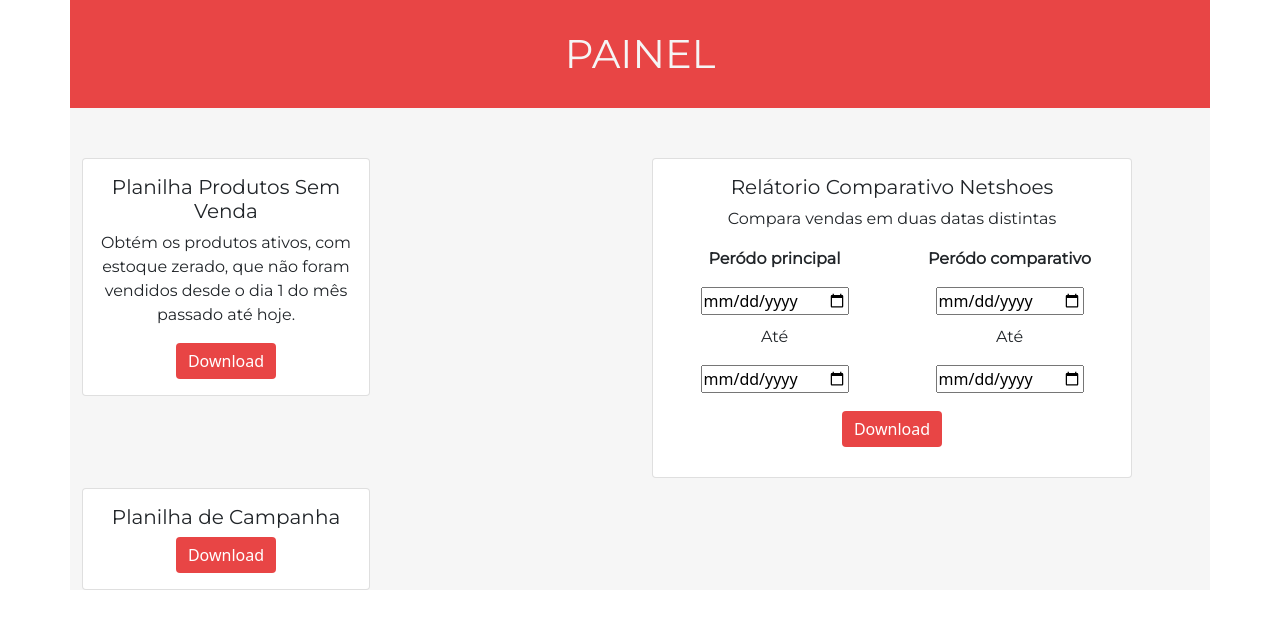
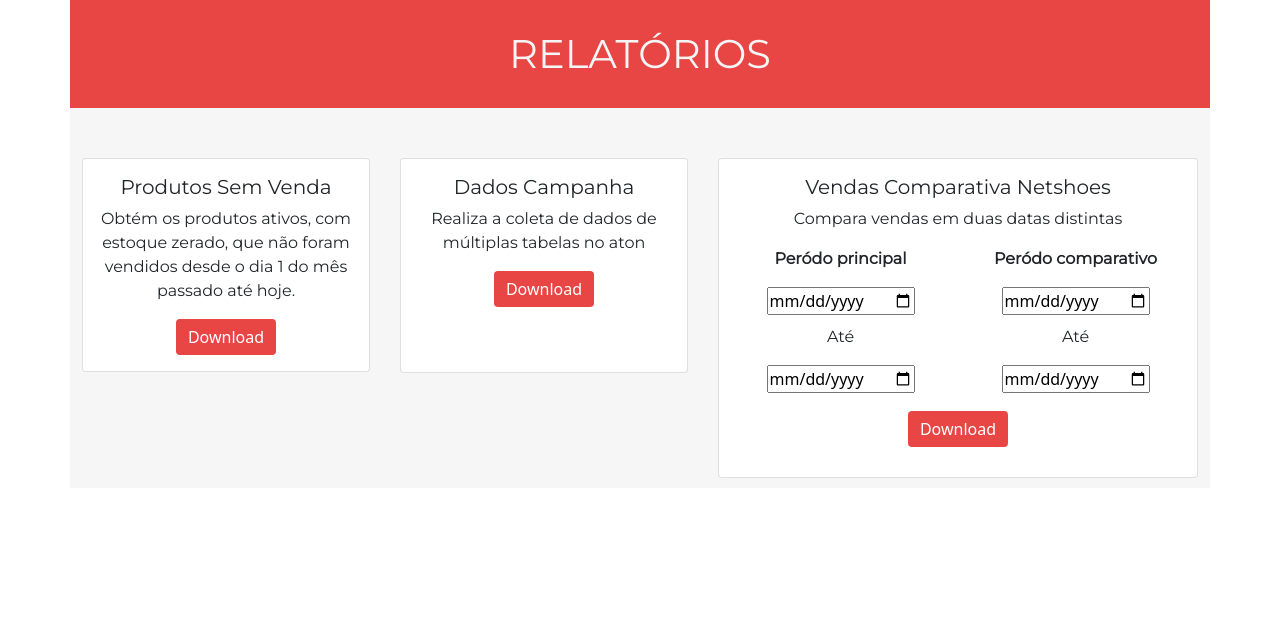
Before and after one commit to linharesrocha/django-dagg, a Django app: page /relatorios/ in a window 1280 px wide. Shown: the top 629 px of the page. Run offline with Django 4.2, Linux system fonts and the light colour scheme.

Commit message:
Atualizando posicao

```diff
--- a/relatorios/templates/relatorios/index.html
+++ b/relatorios/templates/relatorios/index.html
@@ -23,14 +23,14 @@
     <div class="container">
         <div id="header" class="row">
             <div class="col">
-                <h1 id="header-titulo">PAINEL</h1>
+                <h1 id="header-titulo">RELATÓRIOS</h1>
             </div>
         </div>
         <div class="row">
             <div class="col text-center">
                 <div class="card" style="width: 18rem;">
                     <div class="card-body">
-                        <h5 class="card-title">Planilha Produtos Sem Venda</h5>
+                        <h5 class="card-title">Produtos Sem Venda</h5>
                         <p class="card-text">Obtém os produtos ativos, com estoque zerado, que não foram vendidos desde
                             o
                             dia 1 do mês passado até hoje.</p>
@@ -43,9 +43,22 @@
                 </div>
             </div>
             <div class="col text-center">
+                <div class="card" style="width: 18rem; height:13.44rem;">
+                    <div class="card-body">
+                        <h5 class="card-title">Dados Campanha</h5>
+                        <p class="card-text">Realiza a coleta de dados de múltiplas tabelas no aton</p>
+                        <form action="excel_planilha_campanha/" method="post">
+                            <button onclick="alertaAguardaPlanilha()" id="btn-planilha-campanha" type="submit"
+                                value="Gerar Excel" class="btn btn-secondary">Download</button>
+                            {% csrf_token %}
+                        </form>
+                    </div>
+                </div>
+            </div>
+            <div class="col text-center">
                 <div class="card" style="width: 30rem; height: 20rem;">
                     <div class="card-body">
-                        <h5 class="card-title">Relátorio Comparativo Netshoes</h5>
+                        <h5 class="card-title">Vendas Comparativa Netshoes</h5>
                         <p class="card-text">Compara vendas em duas datas distintas</p>
                         <form method="post" action="excel_planilha_comparativo_vendas_netshoes/">
                             {% csrf_token %}
@@ -80,18 +93,6 @@
             </div>
         </div>
         <div class="row" style="margin-top: 10px;">
-            <div class="col text-center">
-                <div class="card" style="width: 18rem;">
-                    <div class="card-body">
-                        <h5 class="card-title">Planilha de Campanha</h5>
-                        <form action="excel_planilha_campanha/" method="post">
-                            <button onclick="alertaAguardaPlanilha()" id="btn-planilha-campanha" type="submit"
-                                value="Gerar Excel" class="btn btn-secondary">Download</button>
-                            {% csrf_token %}
-                        </form>
-                    </div>
-                </div>
-            </div>
         </div>
     </div>
 
```
Also changed, not shown: scripts/verifica_categorias_duplicadas_aton.py (added, +31 -0 lines).
